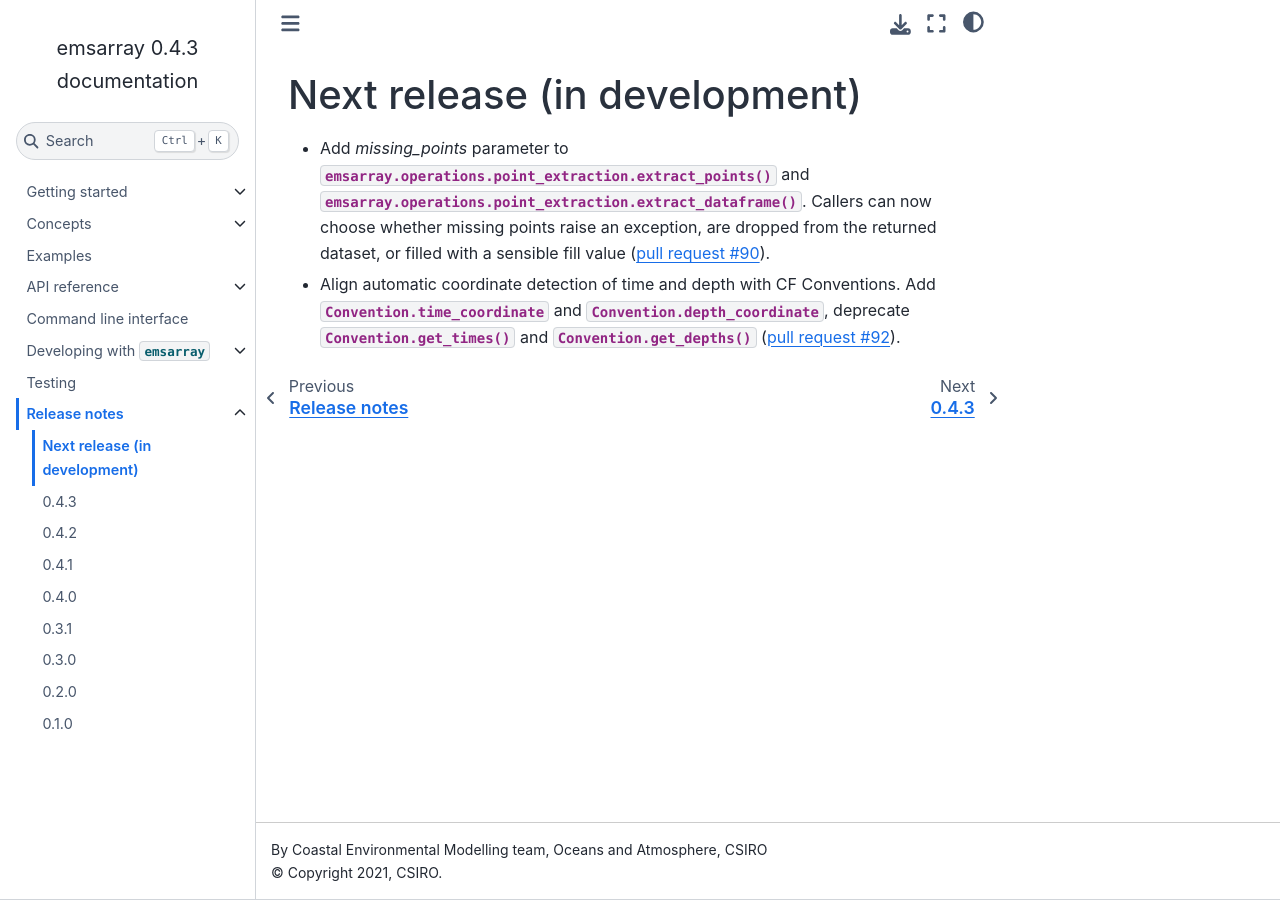
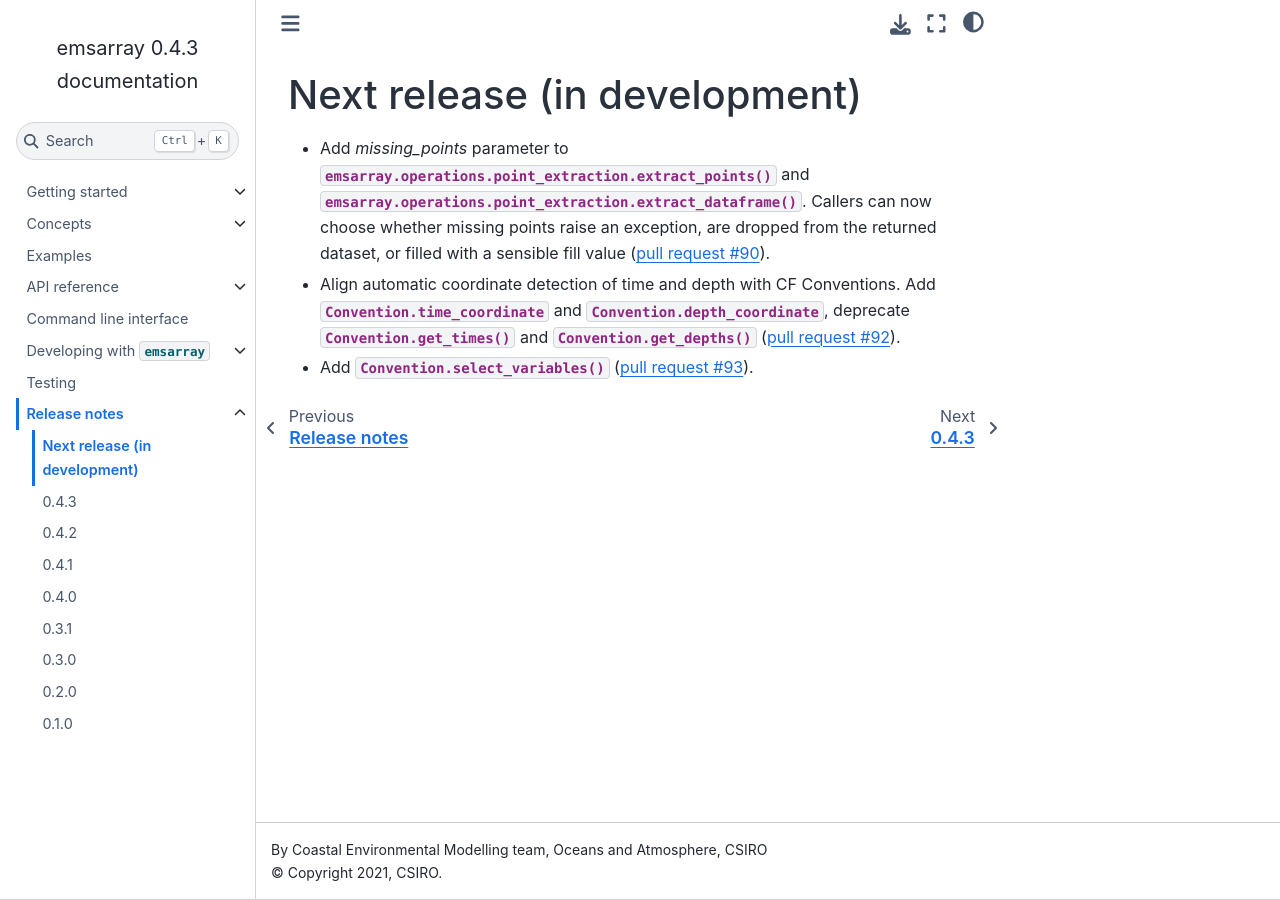
Before and after one commit to csiro-coasts/emsarray, a Sphinx documentation site: the page built from docs/releases/development.rst, in a window 1280 px wide. Built offline with Sphinx 7.4.7 and the Sphinx Book theme 1.1.4, drawn with Linux system fonts in a browser that asks for light colours; pages that are not in the unit, such as notebooks, are missing from menus.

Commit message:
Add release note

```diff
--- a/docs/releases/development.rst
+++ b/docs/releases/development.rst
@@ -13,3 +13,4 @@ Next release (in development)
   Add :attr:`.Convention.time_coordinate` and :attr:`.Convention.depth_coordinate`,
   deprecate :meth:`.Convention.get_times()` and :meth:`.Convention.get_depths()`
   (:pr:`92`).
+* Add :meth:`.Convention.select_variables` (:pr:`93`).
```
